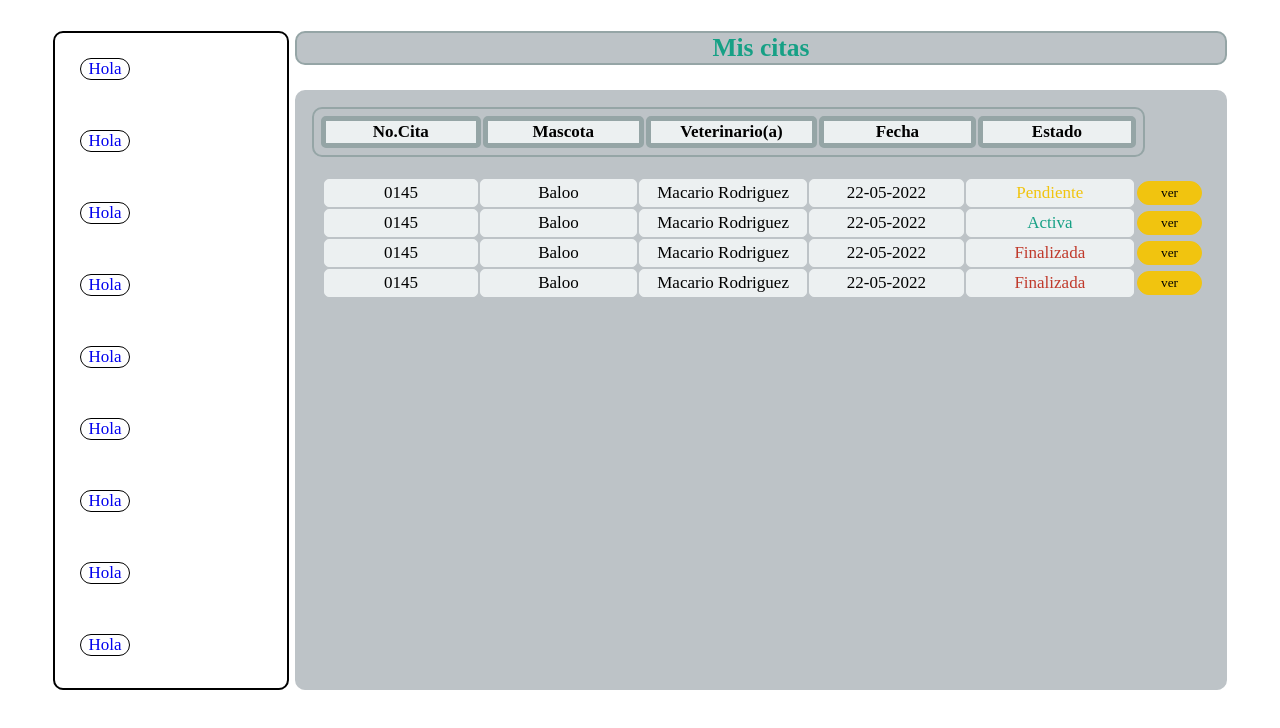
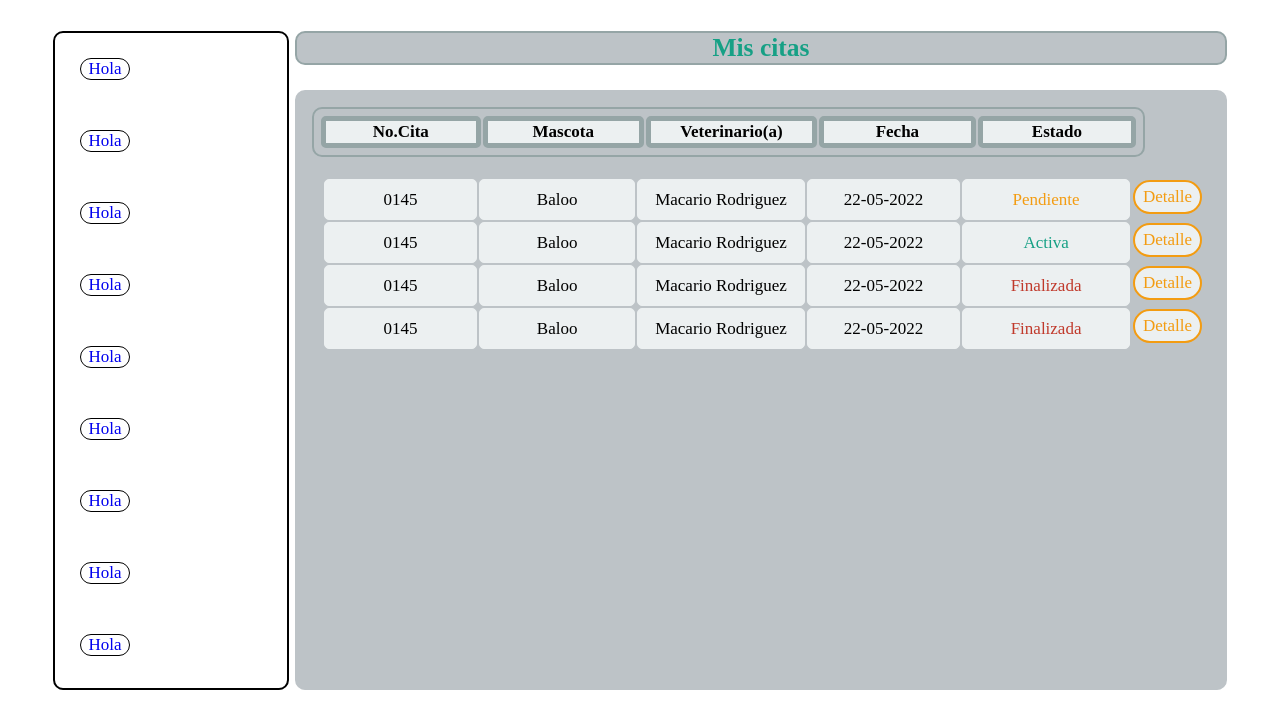
Before and after one commit to allroven-u/moka, a plain HTML site: page public/VerCitas.html in a window 1280 px wide. Shown: the part 74-802 px from the top of the page. Drawn offline with Linux system fonts and the light colour scheme; a web font is replaced by a local one.

Commit message:
mejoras en boton
valorar para estilo general

```diff
--- a/public/VerCitas.html
+++ b/public/VerCitas.html
@@ -46,7 +46,7 @@
                         <td class="infoTd">Macario Rodriguez</td>
                         <td class="infoTd">22-05-2022</td>
                         <td class="infoTd Estado" >Pendiente</td>
-                        <td><input type="button" class="btnVer" value="ver"></td>
+                        <td><a href="#" class="btn">Detalle</a></td>
                     </tr>
                     <tr>
                         <td class="infoTd">0145</td>
@@ -54,7 +54,7 @@
                         <td class="infoTd">Macario Rodriguez</td>
                         <td class="infoTd">22-05-2022</td>
                         <td class="infoTd Estado" >Activa</td>
-                        <td><input type="button" class="btnVer" value="ver"></td>
+                        <td><a href="#" class="btn">Detalle</a></td>
                     </tr>
                     <tr>
                         <td class="infoTd">0145</td>
@@ -62,7 +62,7 @@
                         <td class="infoTd">Macario Rodriguez</td>
                         <td class="infoTd">22-05-2022</td>
                         <td class="infoTd Estado" >Finalizada</td>
-                        <td><input type="button" class="btnVer" value="ver"></td>
+                        <td><a href="#" class="btn">Detalle</a></td>
                     </tr>
                     <tr>
                         <td class="infoTd">0145</td>
@@ -70,7 +70,7 @@
                         <td class="infoTd">Macario Rodriguez</td>
                         <td class="infoTd">22-05-2022</td>
                         <td class="infoTd Estado">Finalizada</td>
-                        <td><input type="button" class="btnVer" value="ver"></td>
+                        <td><a href="#" class="btn">Detalle</a></td>
                     </tr>
 
                 </tbody>
--- a/public/css/VerCitas.css
+++ b/public/css/VerCitas.css
@@ -70,20 +70,42 @@ th{
     text-align: center;
 
 }
-.btnVer{
-    border:1px solid var(--amarillo);
+
+.btn{
+    background-color: var(--blanco);
+    color: var(--naranja);
+    border: 2px solid var(--naranja);
+    padding: 5px 8px;
     border-radius: 25px;
-    width: 65px;
-    margin: 0 0px 0 0px;
-    padding: 3px;
-    background-color: var(--amarillo);
-    transition: all .2s ease;
-    cursor: pointer;
+    position: relative;
+    z-index: 1;
+    overflow: hidden;
+    display: inline-block;
+    width: fit-content;
+    margin: 0px;
 }
-.btnVer:hover{
+.btn:hover{
+    color: var(--blanco);
+}
+.btn::after{
+    content: '';
     background-color: var(--naranja);
-    border:1px solid var(--naranja);
-    transform: scale(1.05);
+    position: absolute;
+    z-index: -1;
+    padding: 5px 8px;
+    display: block;
+    border-radius: 50%;
+    left: -50%;
+    right: -50%;
+    top: -150%;
+    bottom: -150%;
+    transform: scale(0,0);
+    transition: all 0.4s ease;
+
+}
+.btn:hover::after{
+    transition: all 0.6s ease-out;
+    transform: scale(1,1);
 }
 thead{
     background-color: var(--silver);
@@ -114,7 +136,7 @@ tbody{
     color: var(--verdeagua);
 }
 .Pendiente{
-    color: var(--amarillo);
+    color: var(--naranja);
 }
 .Activa{
     color: var(--verdeagua);
```
